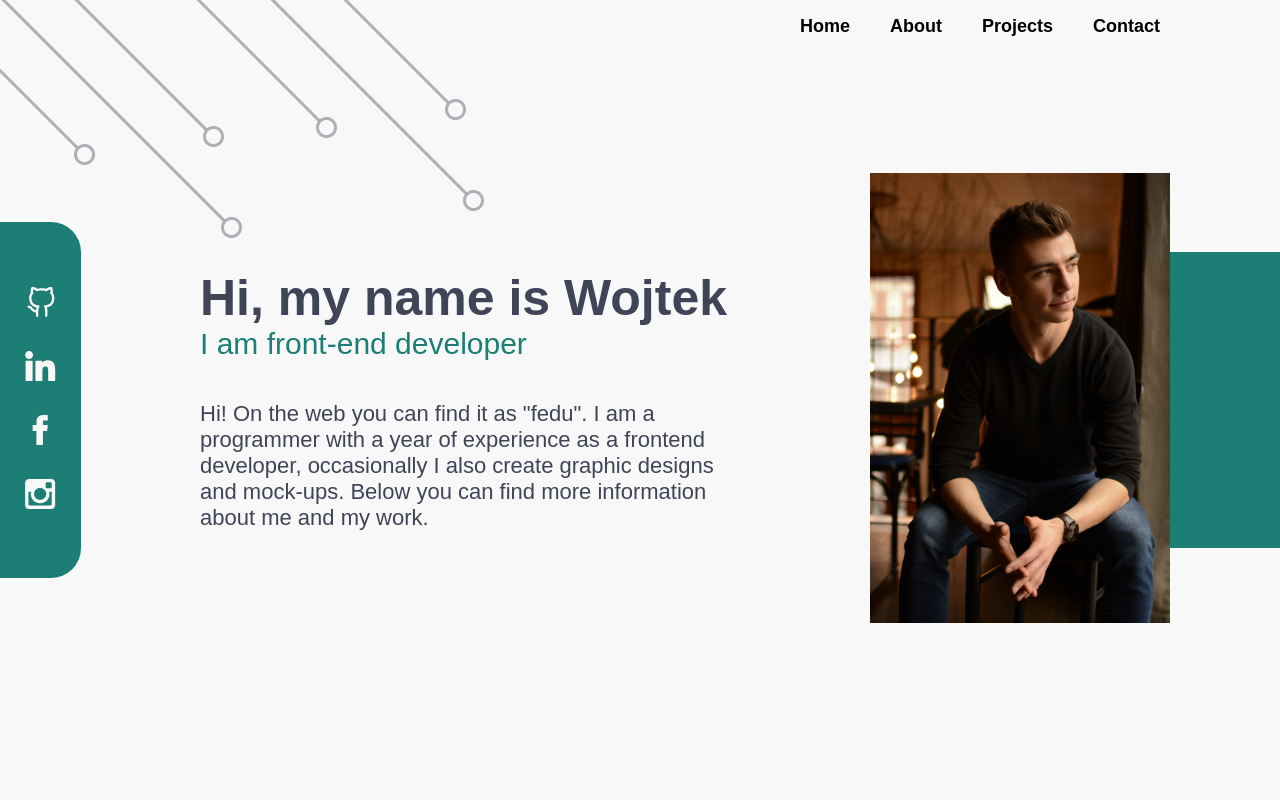
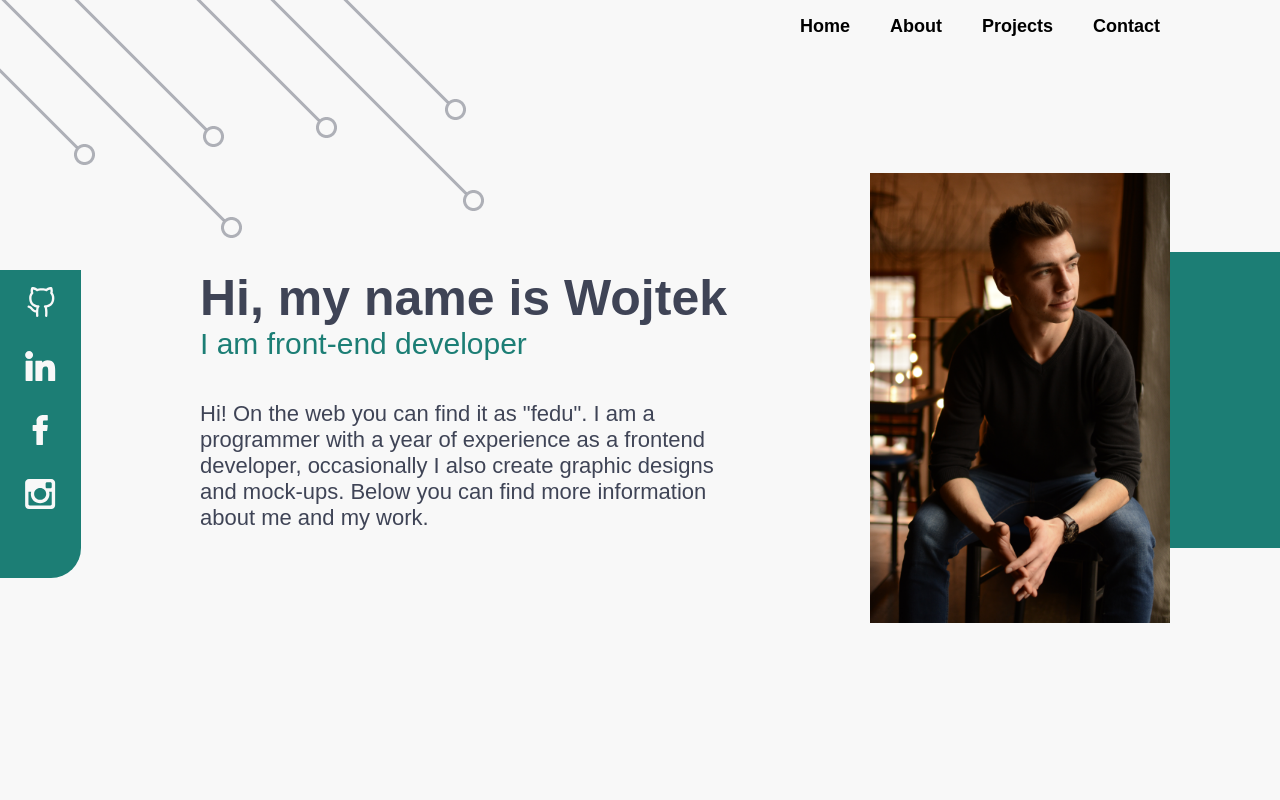
Before and after one commit to fedu00/Portfolio, a React (Create React App) app: page / in a window 1280 px wide. Shown: the top 800 px of the page. Built offline with nearby package versions, Linux system fonts and the light colour scheme; no server answers.

Commit message:
corect desktop menu view

```diff
--- a/src/components/navbar/NavBar.styles.js
+++ b/src/components/navbar/NavBar.styles.js
@@ -1,5 +1,17 @@
 import styled from "styled-components"
 import { GiHamburgerMenu } from "react-icons/gi"
+
+export const MenuBackground = styled.div`
+  background-color: ${({ theme }) => theme.colors.backGroundColor};
+  height: 50px;
+  position: fixed;
+  left: 0;
+  right: 0;
+  z-index: 0;
+  @media (max-width: 800px) {
+    display: none;
+  }
+`
 
 export const MenuWrapper = styled.div`
   .menu-transition-on {
@@ -7,14 +19,14 @@
   }
   ul {
     position: fixed;
-    z-index: 1;
+    z-index: 3;
     margin: 0;
     right: 100px;
     top: 16px;
     overflow: hidden;
     @media (max-width: 800px) {
       visibility: hidden;
-      background-color: white;
+      background-color: ${({ theme }) => theme.colors.backGroundColor};
       top: 0;
       right: -300px;
       padding-top: 60px;
--- a/src/components/navbar/Navbar.js
+++ b/src/components/navbar/Navbar.js
@@ -1,4 +1,8 @@
-import { MenuWrapper, HamburgerMenu } from "components/navbar/NavBar.styles"
+import {
+  MenuWrapper,
+  HamburgerMenu,
+  MenuBackground,
+} from "components/navbar/NavBar.styles"
 
 import { useRef, useState, useEffect } from "react"
 
@@ -45,6 +49,7 @@
 
   return (
     <MenuWrapper>
+      <MenuBackground />
       <ul ref={menuRef} className={menuTransition ? "menu-transition-on" : ""}>
         <li
           onClick={() => {
--- a/src/routes/About/About.styles.js
+++ b/src/routes/About/About.styles.js
@@ -30,6 +30,7 @@
 
 export const MyImageWrapper = styled.div`
   position: relative;
+  z-index: -1;
   margin: 10px 150px 10px 10px;
   height: auto;
   img {
--- a/src/routes/Home/Home.styles.js
+++ b/src/routes/Home/Home.styles.js
@@ -35,12 +35,12 @@
   position: absolute;
   top: 0;
   left: 0;
-  z-index: -1;
-  @media (max-width: 900px) {
-    width: 500px;
+  z-index: 2;
+  @media (max-width: 1100px) {
+    width: 50%;
   }
-  @media (max-width: 500px) {
-    width: 300px;
+  @media (max-width: 800px) {
+    width: 60%;
   }
 `
 
@@ -92,6 +92,7 @@
 
 export const MyImageWrapper = styled.div`
   position: relative;
+  z-index: -1;
   margin: 10px;
   img {
     width: 400px;
```
